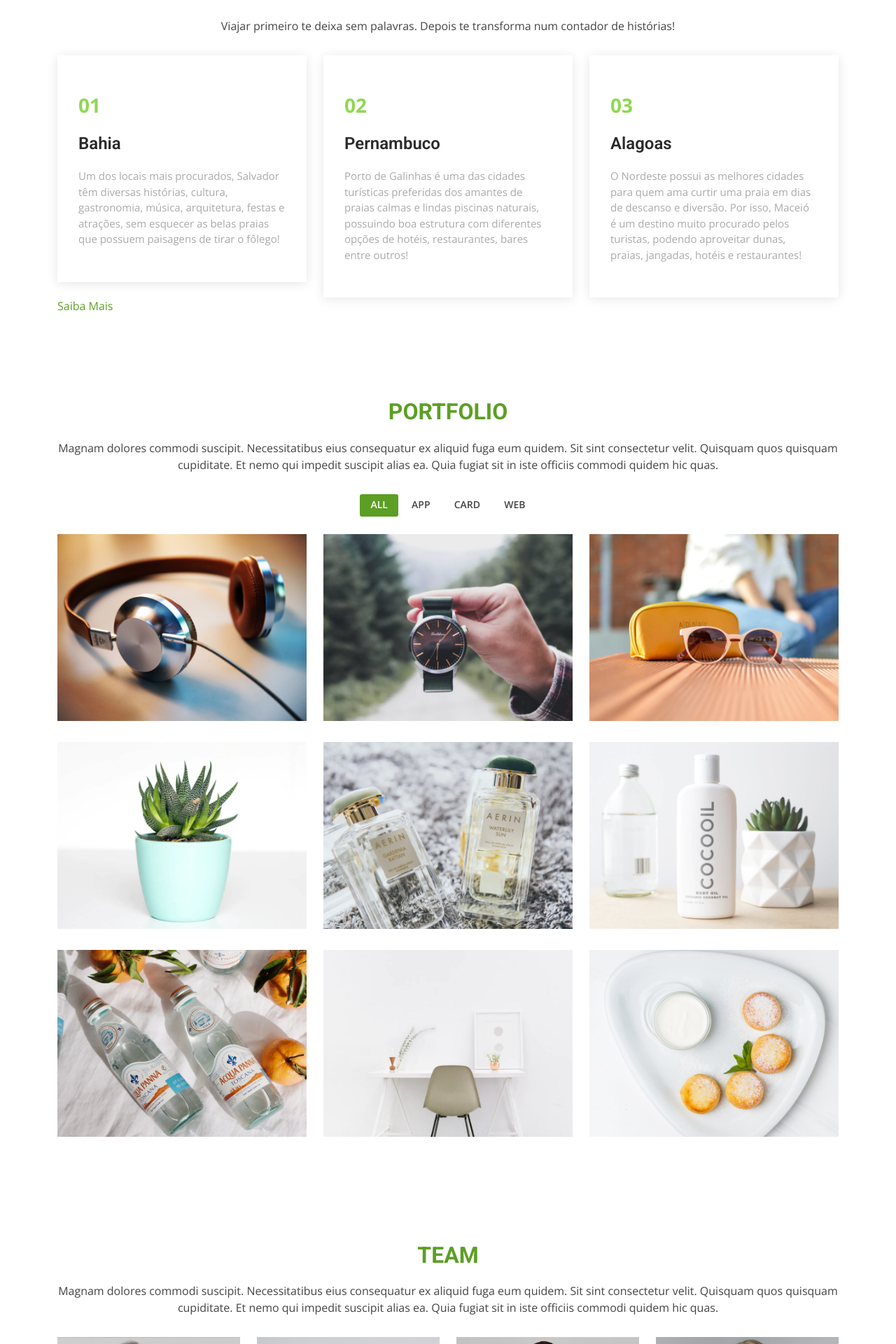
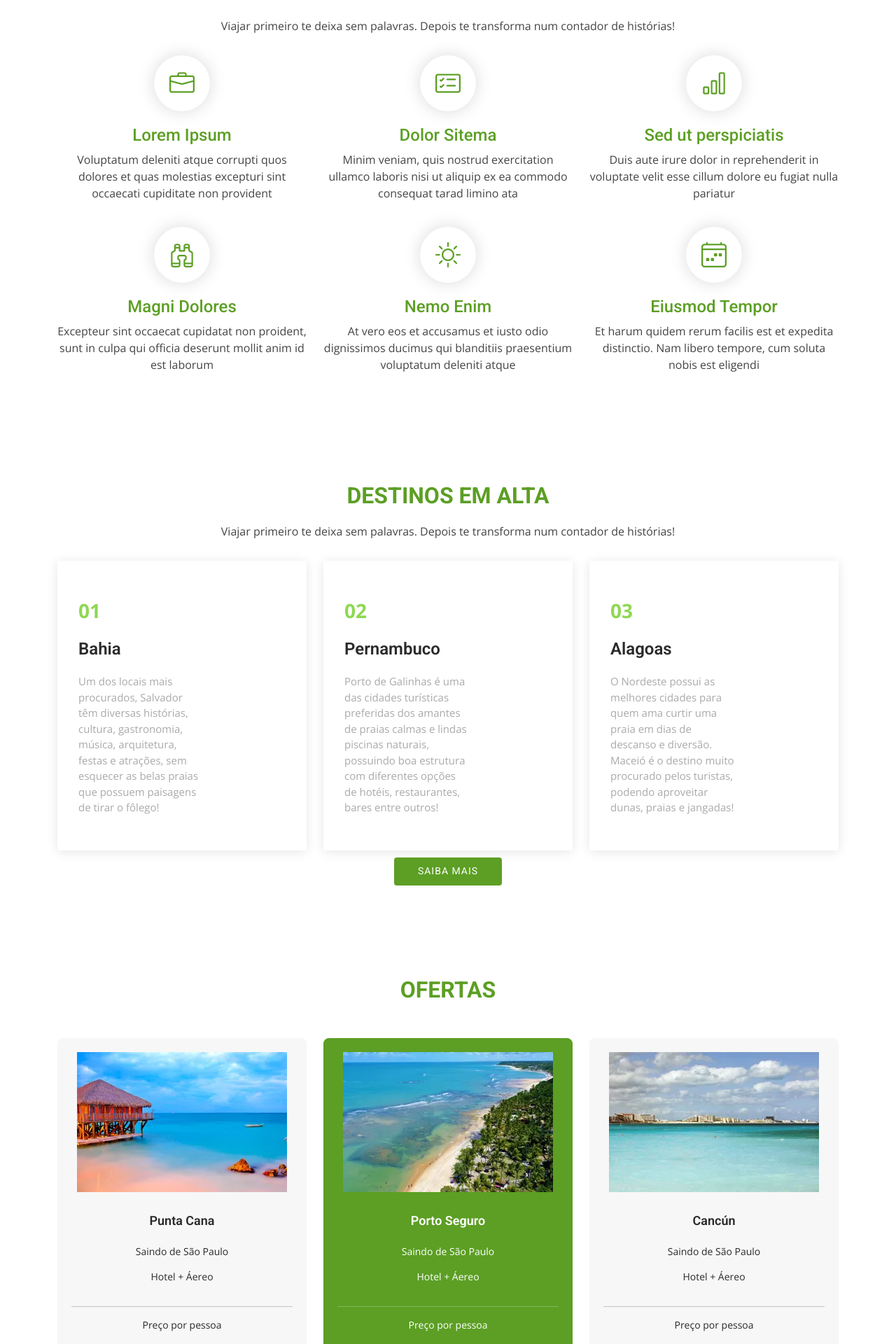
Before and after one commit to gustavinxd/bag-a-bagV2, a PHP site: page / in a window 1280 px wide. Shown: the part 1600-3520 px from the top of the page at 70% size. Run offline with PHP 8.4, Linux system fonts and the light colour scheme.

Commit message:
Atualização homepage
só falta o sobre nós

```diff
--- a/assets/css/style.css
+++ b/assets/css/style.css
@@ -696,6 +696,9 @@ section {
 /*--------------------------------------------------------------
 # Clients
 --------------------------------------------------------------*/
+
+
+/*
 .clients {
   padding: 15px 0;
   text-align: center;
@@ -719,10 +722,13 @@ section {
     max-width: 40%;
   }
 }
+*/
+
 
 /*--------------------------------------------------------------
 # Services
 --------------------------------------------------------------*/
+
 .services .icon-box {
   margin-bottom: 20px;
   text-align: center;
@@ -748,6 +754,7 @@ section {
   line-height: 0;
 }
 
+/*
 .services:hover .icon {
   box-shadow: 0px 0 25px rgba(92, 159, 36, 0.3);
 }
@@ -784,6 +791,9 @@ section {
   line-height: 24px;
   font-size: 14px;
 }
+*/
+
+
 
 /*--------------------------------------------------------------
 # Why Us
@@ -828,9 +838,47 @@ section {
   color: #fff;
 }
 
+.why-us .btn-get-started {
+  font-family: "Roboto", sans-serif;
+  font-weight: 400;
+  font-size: 14px;
+  letter-spacing: 1px;
+  display: inline-block;
+  padding: 10px 32px 12px 32px;
+  border-radius: 4px;
+  transition: 0.5s;
+  line-height: 1;
+  margin: 10px;
+  color: #fff;
+  animation-delay: 0.8s;
+  text-transform: uppercase;
+  border: 2px solid #5c9f24;
+  background: #5c9f24;
+}
+
+.why-us .btn-get-started:hover {
+  background: #6ab82a;
+  border-color: #6ab82a;
+  color: #fff;
+}
+
+@media (max-width: 768px) {
+  .why-us h2 {
+    font-size: 28px;
+  }
+}
+
+@media (min-width: 1024px) {
+  .why-us p {
+    width: 60%;
+  }
+}
+
 /*--------------------------------------------------------------
 # Portfolio
 --------------------------------------------------------------*/
+
+/*
 .portfolio .portfolio-item {
   margin-bottom: 30px;
 }
@@ -950,10 +998,13 @@ section {
 .portfolio .portfolio-wrap:hover .portfolio-info {
   opacity: 1;
 }
+*/
+
 
 /*--------------------------------------------------------------
 # Portfolio Details
 --------------------------------------------------------------*/
+/*
 .portfolio-details {
   padding-top: 40px;
 }
@@ -1015,10 +1066,12 @@ section {
 .portfolio-details .portfolio-description p {
   padding: 0;
 }
+*/
 
 /*--------------------------------------------------------------
 # Team
 --------------------------------------------------------------*/
+/*
 .team {
   background: #fff;
   padding: 60px 0;
@@ -1091,10 +1144,12 @@ section {
   font-size: 18px;
   margin: 0 2px;
 }
+*/
 
 /*--------------------------------------------------------------
 # Pricing
 --------------------------------------------------------------*/
+
 .pricing .box {
   padding: 20px;
   background: #f7f7f7;
@@ -1204,9 +1259,11 @@ section {
   color: #5c9f24;
 }
 
+
 /*--------------------------------------------------------------
 # Frequently Asked Questions
 --------------------------------------------------------------*/
+/*
 .faq .faq-list {
   padding: 0 100px;
 }
@@ -1284,7 +1341,7 @@ section {
   .faq .faq-list {
     padding: 0;
   }
-}
+} */
 
 /*--------------------------------------------------------------
 # Contact
--- a/index.html
+++ b/index.html
@@ -152,7 +152,7 @@
           <div class="image col-xl-5 d-flex align-items-stretch justify-content-center justify-content-lg-start"></div>
           <div class="col-xl-7 ps-0 ps-lg-5 pe-lg-1 d-flex align-items-stretch">
             <div class="content d-flex flex-column justify-content-center">
-              <h3>Bag a Bag sempre</h3>
+              <h3>Bag a Bag</h3>
               <p>
                 Somos a Bag a Bag, e trazemos as melhores reservas que você precisa!
               </p>
@@ -175,7 +175,7 @@
                 <div class="col-md-6 icon-box">
                   <i class="bx bx-shield"></i>
                   <h4>Segurança</h4>
-                  <p></p>
+                  <p>Segurança garantida para você e sua família.</p>
                 </div>
               </div>
             </div><!-- End .content-->
@@ -226,9 +226,12 @@
         </div>
 
       </div>
-    </section><!-- End Counts Section -->
+    </section>
+    <!-- End Counts Section -->
+
 
     <!-- ======= Clients Section ======= -->
+
     <!-- <section id="clients" class="clients section-bg">
       <div class="container">
 
@@ -263,12 +266,13 @@
       </div>
     </section>End Clients Section -->
 
-    <!-- ======= Services Section ======= -->
-    <!-- <section id="services" class="services">
+    <!-- ======= sobre nós ======= -->
+
+    <section id="services" class="services">
       <div class="container">
 
         <div class="section-title">
-          <h2></h2>
+          <h2>Sobre</h2>
           <p>Viajar primeiro te deixa sem palavras. Depois te transforma num contador de histórias!</p>
         </div>
 
@@ -306,15 +310,18 @@
         </div>
 
       </div>
-    </section>End Services Section -->
+    </section>
+    <!-- fim sobre nós  -->
 
     <!-- ======= Destinos em Alta ======= -->
     <section id="why-us" class="why-us">
       <div class="container">
 
         <div class="section-title">
-          <h2>Destinos em Alta</h2>
-          <p>Viajar primeiro te deixa sem palavras. Depois te transforma num contador de histórias!</p>
+          <center>
+            <h2>Destinos em Alta</h2>
+            <p>Viajar primeiro te deixa sem palavras. Depois te transforma num contador de histórias!</p>
+          </center>
         </div>
 
         <div class="row">
@@ -339,21 +346,24 @@
             <div class="box">
               <span>03</span>
               <h4>Alagoas</h4>
-              <p>O Nordeste possui as melhores cidades para quem ama curtir uma praia em dias de descanso e diversão. Por isso, Maceió é um destino muito procurado pelos turistas, podendo aproveitar dunas, praias, jangadas, hotéis e restaurantes!</p>
+              <p>O Nordeste possui as melhores cidades para quem ama curtir uma praia em dias de descanso e diversão. Maceió é o destino muito procurado pelos turistas, podendo aproveitar dunas, praias e jangadas!</p>
             </div>
           </div>
 
         </div>
 
-        <div>
-          <a href="#about" class="btn-get-started animate__animated animate__fadeInUp scrollto">Saiba Mais</a>
-        </div>
+        <center>
+          <div>
+            <a href="#about" class="btn-get-started animate__animated animate__fadeInUp scrollto">Saiba Mais</a>
+          </div>
+        </center>
 
       </div>
     </section><!-- End Why Us Section -->
 
     <!-- ======= Portfolio Section ======= -->
-    <section id="portfolio" class="portfolio">
+
+    <!-- <section id="portfolio" class="portfolio">
       <div class="container">
 
         <div class="section-title">
@@ -503,10 +513,10 @@
         </div>
 
       </div>
-    </section><!-- End Portfolio Section -->
+    </section>End Portfolio Section -->
 
     <!-- ======= Team Section ======= -->
-    <section id="team" class="team">
+    <!-- <section id="team" class="team">
       <div class="container">
 
         <div class="section-title">
@@ -591,10 +601,11 @@
         </div>
 
       </div>
-    </section><!-- End Team Section -->
+    </section>End Team Section -->
 
-    <!-- ======= Pricing Section ======= -->
-    <section id="pricing" class="pricing">
+    <!-- ====== parte das ofertas ======= -->
+
+    <!-- <section id="pricing" class="pricing">
       <div class="container">
 
         <div class="section-title">
@@ -658,10 +669,12 @@
         </div>
 
       </div>
-    </section><!-- End Pricing Section -->
+    </section> -->
+   <!-- fim de ofertas -->
+
 
     <!-- ======= Frequently Asked Questions Section ======= -->
-    <section id="faq" class="faq section-bg">
+    <!-- <section id="faq" class="faq section-bg">
       <div class="container">
 
         <div class="section-title">
@@ -720,9 +733,89 @@
         </div>
 
       </div>
-    </section><!-- End Frequently Asked Questions Section -->
+    </section>End Frequently Asked Questions Section -->
 
-    <!-- ======= Contact Section ======= -->
+    <!-- ======= ofertas ======= -->
+
+    <section id="pricing" class="pricing">
+
+      <div class="container">
+
+        <div class="section-title">
+          <h2>Ofertas</h2>
+          <p></p>
+        </div>
+
+        <div class="row">
+
+          <div class="col-lg-4 col-md-6">
+            <div class="box">
+              <div>
+                <img src="assets/img/destino/img1.webp" alt="">
+              </div>
+              <h3>Punta Cana</h3>
+              <ul>
+                <li>Saindo de São Paulo</li>
+                <li>Hotel + Áereo</li>
+                <hr>
+                <li>Preço por pessoa</li><br>
+                <h4><sup>R$</sup>2.590<span> </span></h4>
+                <li>Taxas e impostos não incluso!</li>
+              </ul>
+              <div class="btn-wrap">
+                <a href="#" class="btn-buy">Saiba Mais</a>
+              </div>
+            </div>
+          </div>
+
+          <div class="col-lg-4 col-md-6 mt-4 mt-md-0">
+            <div class="box recommended">
+              <div>
+                <img src="assets/img/destino/img6.webp" alt="">
+              </div>
+              <h3>Porto Seguro</h3>
+              <ul>
+                <li>Saindo de São Paulo</li>
+                <li>Hotel + Áereo</li>
+                <hr>
+                <li>Preço por pessoa</li>
+                <h4><sup>R$</sup>1.350<span></span></h4>
+                <li>Taxas e impostos não incluso!</li>
+              </ul>
+              <div class="btn-wrap">
+                <a href="#" class="btn-buy">Saiba Mais</a>
+              </div>
+            </div>
+          </div>
+
+          <div class="col-lg-4 col-md-6 mt-4 mt-lg-0">
+            <div class="box">
+              <div>
+                <img src="assets/img/destino/img3.webp" alt="">
+              </div>
+              <h3>Cancún</h3>
+              <ul>
+                <li>Saindo de São Paulo</li>
+                <li>Hotel + Áereo</li>
+                <hr>
+                <li>Preço por pessoa</li>
+                <h4><sup>R$</sup>2.550<span></span></h4>
+                <li>Taxas e impostos não incluso!</li>
+              </ul>
+              <div class="btn-wrap">
+                <a href="#" class="btn-buy">Saiba Mais</a>
+              </div>
+            </div>
+          </div>
+
+        </div>
+
+      </div>
+    </section>
+
+    <!-- ======= fim ofertas ======= -->
+
+    <!-- ======= contato ======= -->
     <section id="contact" class="contact">
       <div class="container">
 
```
Also changed, not shown: assets/img/destino/img1.webp (added), assets/img/destino/img3.webp (added), assets/img/destino/img6.webp (added).
